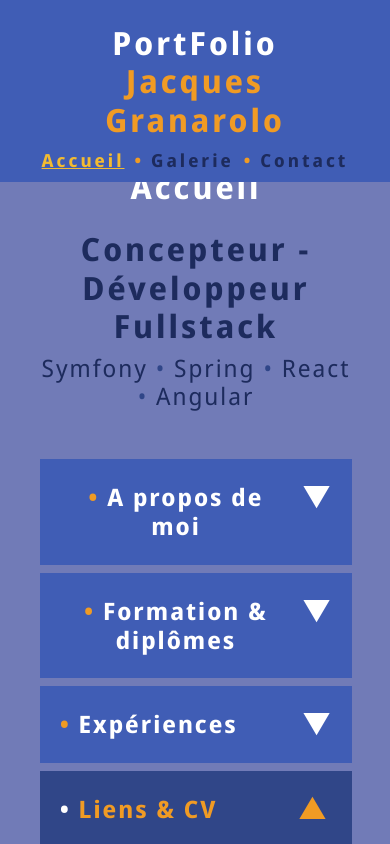
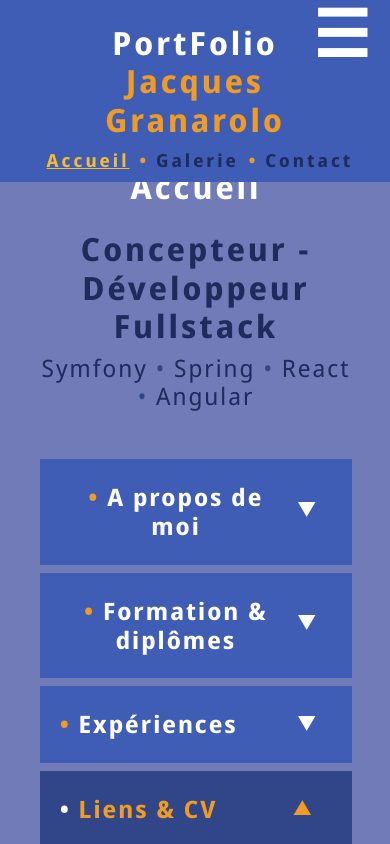
Before and after one commit to jacquesgrana/Portfolio-React, a React (Create React App) app: page / in a window 390 px wide. Both pictures are taken after a click on the element "Accueil". Shown: the top 844 px of the page. Built offline with nearby package versions, Linux system fonts and the light colour scheme.

Commit message:
améliorations scss + ajout menu hamburger qui ouvre un panneau latéral

```diff
--- a/src/component/template/Footer.tsx
+++ b/src/component/template/Footer.tsx
@@ -9,7 +9,7 @@ const Footer = () => {
         <footer id="app-footer">
             <p className="footer-text text-center mt-3 mb-0  text-space-2">PortFolio <span className="text-orange">Jacques Granarolo</span></p>
             <p className="footer-link text-center mt-0">
-            <Link className="link-1" to={githubRepoUrl} title="Lien vers Github" target="_blank" rel="noopener noreferrer">Lien vers le Repository Github</Link>
+            <Link className="link-1" to={githubRepoUrl} title="Lien vers le repository Github de ce site." target="_blank" rel="noopener noreferrer">Repository Github de ce site.</Link>
             </p>
         </footer>
     );
--- a/src/component/template/Header.tsx
+++ b/src/component/template/Header.tsx
@@ -1,12 +1,14 @@
 import { useEffect, useState } from "react";
 import Nav from "react-bootstrap/Nav";
 import { Link } from "react-router-dom";
+import { Offcanvas } from "react-bootstrap";
 
 const Header = () => {
   const [isScrolled, setIsScrolled] = useState(false);
+  const [activeLink, setActiveLink] = useState(0);
+  const [showOffcanvas, setShowOffcanvas] = useState(false);
 
   useEffect(() => {
-      setActivePage(0);
     const handleScroll = () => {
       if (window.scrollY > 0) {
         setIsScrolled(true);
@@ -15,80 +17,126 @@ const Header = () => {
       }
     };
 
-      window.addEventListener('scroll', handleScroll);
+    window.addEventListener("scroll", handleScroll);
 
     return () => {
-        window.removeEventListener('scroll', handleScroll);
+      window.removeEventListener("scroll", handleScroll);
     };
   }, []);
 
+  const handleLinkClick = (index: number) => {
+    setActiveLink(index);
+    setShowOffcanvas(false);
+  };
 
-      const setActivePage = (index: number) => {
-        const linkHome = document.getElementById("link-home");
-        const linkGallery = document.getElementById("link-gallery");
-        const linkContact = document.getElementById("link-contact");
-
-        // TODO à améliorer
-        switch (index) {
-          case 0:
-            linkHome?.classList.add("active");
-            linkGallery?.classList.remove("active");
-            linkContact?.classList.remove("active");
-            break;
-          case 1:
-            linkHome?.classList.remove("active");
-            linkGallery?.classList.add("active");
-            linkContact?.classList.remove("active");
-            break;
-          case 2:
-            linkHome?.classList.remove("active");
-            linkGallery?.classList.remove("active");
-            linkContact?.classList.add("active");
-            break;
-        }
-
-      }
+  const toggleOffcanvas = () => {
+    setShowOffcanvas(!showOffcanvas);
+  };
 
   return (
-        <header id="app-header" className={isScrolled ? "border-bottom-header-1 pb-2" : "transition-03s pb-2"}>
-            <h1 className="text-center title-1-bold mt-4 text-white text-space-3">PortFolio <span className="text-orange">Jacques Granarolo</span>
+    <>
+      <header
+        id="app-header"
+        className={
+          isScrolled
+            ? "border-bottom-header-1 pb-2"
+            : "transition-03s pb-2"
+        }
+      >
+        <h1 className="text-center title-1-bold mt-4 text-white text-space-3">
+          PortFolio <span className="text-orange">Jacques Granarolo</span>
         </h1>
         <Nav className="link-header header-nav">
-            <Nav.Item onClick={(e) => setActivePage(0)}>
-              <Link id="link-home" to="/home" className={`link-1 text-space-3`}>
+          <Nav.Item onClick={toggleOffcanvas}>
+            <span className="text-orange hamburger-button">☰</span>
+
+          </Nav.Item>
+          <Nav.Item onClick={() => handleLinkClick(0)}>
+            <Link
+              id="link-home"
+              to="/home"
+              className={`link-1 text-space-3 ${
+                activeLink === 0 ? "active" : ""
+              }`}
+            >
               Accueil
             </Link>
           </Nav.Item>
           <span className="text-orange"> • </span>
-            <Nav.Item onClick={(e) => setActivePage(1)}>
-              <Link id="link-gallery" to="/gallery" className={`link-1 text-space-3`}>
+          <Nav.Item onClick={() => handleLinkClick(1)}>
+            <Link
+              id="link-gallery"
+              to="/gallery"
+              className={`link-1 text-space-3 ${
+                activeLink === 1 ? "active" : ""
+              }`}
+            >
               Galerie
             </Link>
           </Nav.Item>
           <span className="text-orange"> • </span>
-            <Nav.Item onClick={(e) => setActivePage(2)}>
-              <Link id="link-contact" to="/contact" className={`link-1 text-space-3`}>
+          <Nav.Item onClick={() => handleLinkClick(2)}>
+            <Link
+              id="link-contact"
+              to="/contact"
+              className={`link-1 text-space-3 ${
+                activeLink === 2 ? "active" : ""
+              }`}
+            >
               Contact
             </Link>
           </Nav.Item>
         </Nav>
+      </header>
 
-        </header>
+      <Offcanvas
+        show={showOffcanvas}
+        onHide={toggleOffcanvas}
+        placement="start"
+      >
+        <Offcanvas.Header closeButton>
+          <Offcanvas.Title>Navigation</Offcanvas.Title>
+        </Offcanvas.Header>
+        <Offcanvas.Body>
+          <Nav className="flex-column">
+            <Nav.Item onClick={() => handleLinkClick(0)}>
+              <Link
+                id="link-home"
+                to="/home"
+                className={`link-1 text-space-3 ${
+                  activeLink === 0 ? "active" : ""
+                }`}
+              >
+                Accueil
+              </Link>
+            </Nav.Item>
+            <Nav.Item onClick={() => handleLinkClick(1)}>
+              <Link
+                id="link-gallery"
+                to="/gallery"
+                className={`link-1 text-space-3 ${
+                  activeLink === 1 ? "active" : ""
+                }`}
+              >
+                Galerie
+              </Link>
+            </Nav.Item>
+            <Nav.Item onClick={() => handleLinkClick(2)}>
+              <Link
+                id="link-contact"
+                to="/contact"
+                className={`link-1 text-space-3 ${
+                  activeLink === 2 ? "active" : ""
+                }`}
+              >
+                Contact
+              </Link>
+            </Nav.Item>
+          </Nav>
+        </Offcanvas.Body>
+      </Offcanvas>
+    </>
   );
+};
 
-}
 export default Header;
-
-/*
-
-            <nav>
-                <ul className="link-header header-nav text-center">
-                    <li className="list-nav"><Link to="/home"  className="link-1 text-space-3">Accueil</Link></li>
-                    <span className="text-orange"> • </span>
-                    <li className="list-nav"><Link to="/gallery" className="link-1 text-space-3">Galerie</Link></li>
-                    <span className="text-orange"> • </span>
-                    <li className="list-nav"><Link to="/contact" className="link-1 text-space-3">Contact</Link></li>
-                </ul>
-            </nav>
-
-*/
--- a/src/config/configUrl.ts
+++ b/src/config/configUrl.ts
@@ -12,4 +12,8 @@ export default class ConfigUrl {
     public static readonly CNAM_URL: string = "https://www.cnam.fr/portail/conservatoire-national-des-arts-et-metiers-accueil-821166.kjsp";
 
     public static readonly DIGINAMIC_URL: string = "https://www.diginamic.fr/";
+
+    public static readonly AVOSCLICS_URL: string = "https://fr.linkedin.com/company/a-vos-clics";
+
+    public static readonly TWOSAGENCY_URL: string = "https://2s-agency.fr/";
 }
--- a/src/scss/component/_header.scss
+++ b/src/scss/component/_header.scss
@@ -35,6 +35,24 @@
         transition: 0.3s;
         text-decoration: underline;
     }
+
+    .hamburger-button {
+        color: $color-white;
+        font-family: 'NotoSansRegular';
+        font-weight: bolder;
+        cursor: pointer;
+        font-size: 4rem;
+        position: absolute;
+        right: 20px;
+        top: -15px;
+        transition: 0.3s;
+    }
+
+    .hamburger-button:hover {
+        color: $color-light-orange;
+        transform: scale(1.1);
+        transition: 0.3s;
+    }
 }
 
 .border-bottom-header-1 {
--- a/src/scss/general/_accordion.scss
+++ b/src/scss/general/_accordion.scss
@@ -23,7 +23,7 @@
 .accordion-button:hover,
 .accordion-button:not(.collapsed):hover {
     background-color: $color-blue-5 !important;
-    transition: 0.3s;
+    transition: 0.3s ease-out;
 }
 
 
@@ -34,25 +34,27 @@
 
 .accordion-button::after {
     position: absolute;
-    top: 20px;
-    right: 30px;
+    top: 45%;
+    right: 25px;
     background-image: none;
     content: "\25BC";
-    font-size: 1.8rem;
-    transform: rotate(0deg);
-    transition: 0.5s;
+    font-size: 1.2rem;
+    transform: translateX(-50%) translateY(-50%) rotate(0deg);
+    transform-origin: center;
+    transition: 0.5s ease-out;
     color: $color-white !important;
   }
 
   .accordion-button:not(.collapsed)::after {
     position: absolute;
-    right: 25px;
-    top: 35px;
+    top: 50%;
+    right: 30px;
     background-image: none;
     content: "\25BC";
-    font-size: 1.8rem;
-    transform: rotate(180deg);
-    transition: 0.5s;
+    font-size: 1.2rem;
+    transform: translateX(-50%) translateY(-50%) rotate(180deg);
+    transform-origin: center;
+    transition: 0.5s ease-out;
     color: $color-orange !important;
   }
 
--- a/src/scss/general/_list.scss
+++ b/src/scss/general/_list.scss
@@ -12,7 +12,6 @@ ul.ul-list-1 li::marker {
 }
 
 ul.ul-list-2 li::marker {
-    //color: $color-dark-orange-alpha-50;
     @include set-alpha(color, $color-dark-orange, 0.5);
 }
 
--- a/src/scss/general/_reset.scss
+++ b/src/scss/general/_reset.scss
@@ -7,10 +7,5 @@
 }
 
 a {
-    // color: inherit;
     text-decoration: none;
 }
-
-// ul {
-//     list-style: none;
-// }
```
Also changed, not shown: src/component/home/AccordionItemHomeDiplomas.tsx (+8 -8 lines), src/component/home/AccordionItemHomeExperiences.tsx (+19 -17 lines), src/component/home/AccordionItemHomeLinks.tsx (+4 -4 lines). Lines whose indentation alone changed are shown as unchanged.
